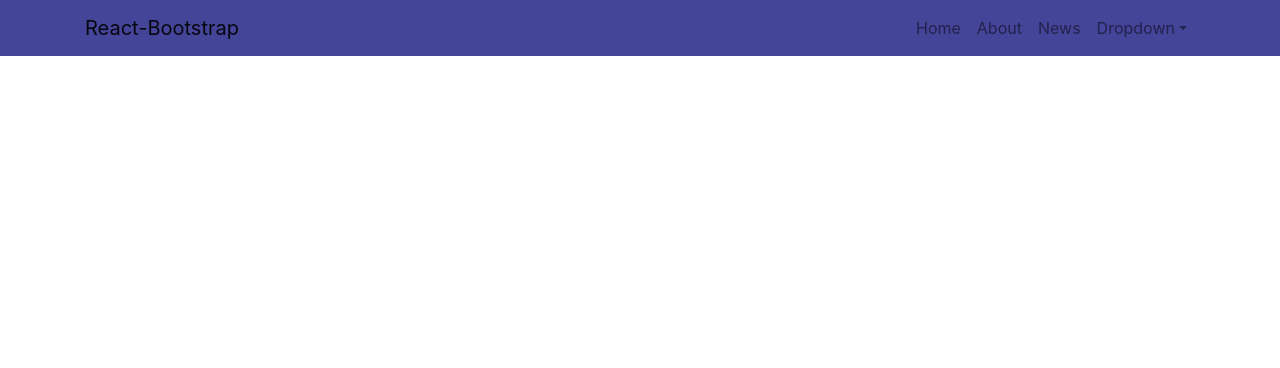
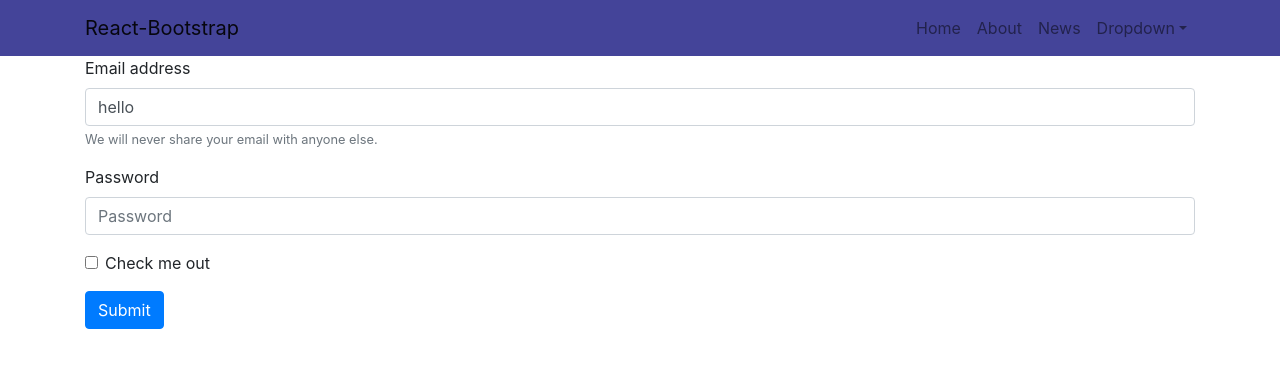
Before and after one commit to kryvkovr/formirror2, a React (Create React App) app: page /login in a window 1280 px wide. Shown: the top 368 px of the page. Built offline with nearby package versions, Linux system fonts and the light colour scheme.

Commit message:
add login page and eslint-parser

```diff
--- a/src/App.js
+++ b/src/App.js
@@ -7,6 +7,7 @@ import Home from './components/Home/Home';
 import Navigation from './components/Navigation/Navigation';
 import News from './components/News/News';
 import About from './components/About/About';
+import Login from './components/Login/Login';
 
 const App = () => (
   <ConnectedRouter history={history}>
@@ -16,6 +17,7 @@ const App = () => (
         <Route exact path="/" component={Home} />
         <Route path="/about" component={About} />
         <Route path="/news" component={News} />
+        <Route path="/login" component={Login} />
       </Switch>
     </div>
   </ConnectedRouter>
--- a/src/components/Home/Home.js
+++ b/src/components/Home/Home.js
@@ -3,6 +3,7 @@ import { connect } from 'react-redux';
 import { Link } from 'react-router-dom';
 
 import { Jumbotron, Button, Container, Row, Col, Image } from 'react-bootstrap';
+
 import './Home.css';
 
 class Home extends Component {
@@ -15,6 +16,7 @@ class Home extends Component {
     console.log(process.env.REACT_APP_API_URL);
     console.log(process.env.NODE_ENV);
     return (
+      <div>
         <Container>
           {/* Jumbtron */}
           <Row>
@@ -22,8 +24,8 @@ class Home extends Component {
               <Jumbotron>
                 <h2> WElcome to {this.state.page}</h2>
                 <p>How to buikd site with react router and bootstrap</p>
-              <Link to="/about">
-                <Button>About</Button>
+                <Link to="/login">
+                  <Button>Login</Button>
                 </Link>
               </Jumbotron>
             </Col>
@@ -48,7 +50,7 @@ class Home extends Component {
             </Col>
           </Row>
         </Container>
-
+      </div>
     );
   }
 }
--- /dev/null
+++ b/src/components/Login/Login.css
@@ -0,0 +1,4 @@
+.about-profile-pic {
+  float:left;
+  margin: 1em 1em 1em 0em;
+}
--- /dev/null
+++ b/src/components/Login/Login.js
@@ -0,0 +1,71 @@
+import React, { Component } from 'react';
+import { connect } from 'react-redux';
+import { Container, Form, Button, Image } from 'react-bootstrap';
+import { selectPostAction, removePostAction } from '../../actions/simpleAction';
+import { getPostsSelector, getSelectedPostsSelector } from '../../selectors/selectedPosts';
+
+import './Login.css';
+
+class Login extends Component {
+  constructor() {
+    super();
+    this.state = {
+      data: {
+        email: 'hello',
+        password: '',
+      },
+      loading: false,
+      errors: {},
+    };
+  };
+
+  onChange = (e) => {
+    console.log(e);
+  }
+
+  render() {
+    return (
+      <Container>
+        <Form>
+          <Form.Group controlId="formBasicEmail">
+            <Form.Label>Email address</Form.Label>
+            <Form.Control
+              type="email"
+              placeholder="Enter email"
+              value={this.state.data.email}
+              onChange={this.onChange}
+            />
+            <Form.Text className="text-muted">
+              We will never share your email with anyone else.
+            </Form.Text>
+          </Form.Group>
+
+          <Form.Group controlId="formBasicPassword">
+            <Form.Label>Password</Form.Label>
+            <Form.Control type="password" placeholder="Password" />
+          </Form.Group>
+          <Form.Group controlId="formBasicChecbox">
+            <Form.Check type="checkbox" label="Check me out" />
+          </Form.Group>
+          <Button variant="primary" type="submit">
+            Submit
+          </Button>
+        </Form>
+      </Container>
+    );
+  }
+}
+
+
+const mapToProps = state => ({
+  allPosts: getPostsSelector(state),
+  selectedPosts: getSelectedPostsSelector(state),
+});
+
+
+const mapDispatchToProps = {
+  selectPostAction,
+  removePostAction,
+};
+
+export default connect(mapToProps, mapDispatchToProps)(Login);
```
Also changed, not shown: .eslintrc.json. Lines whose indentation alone changed are shown as unchanged.
